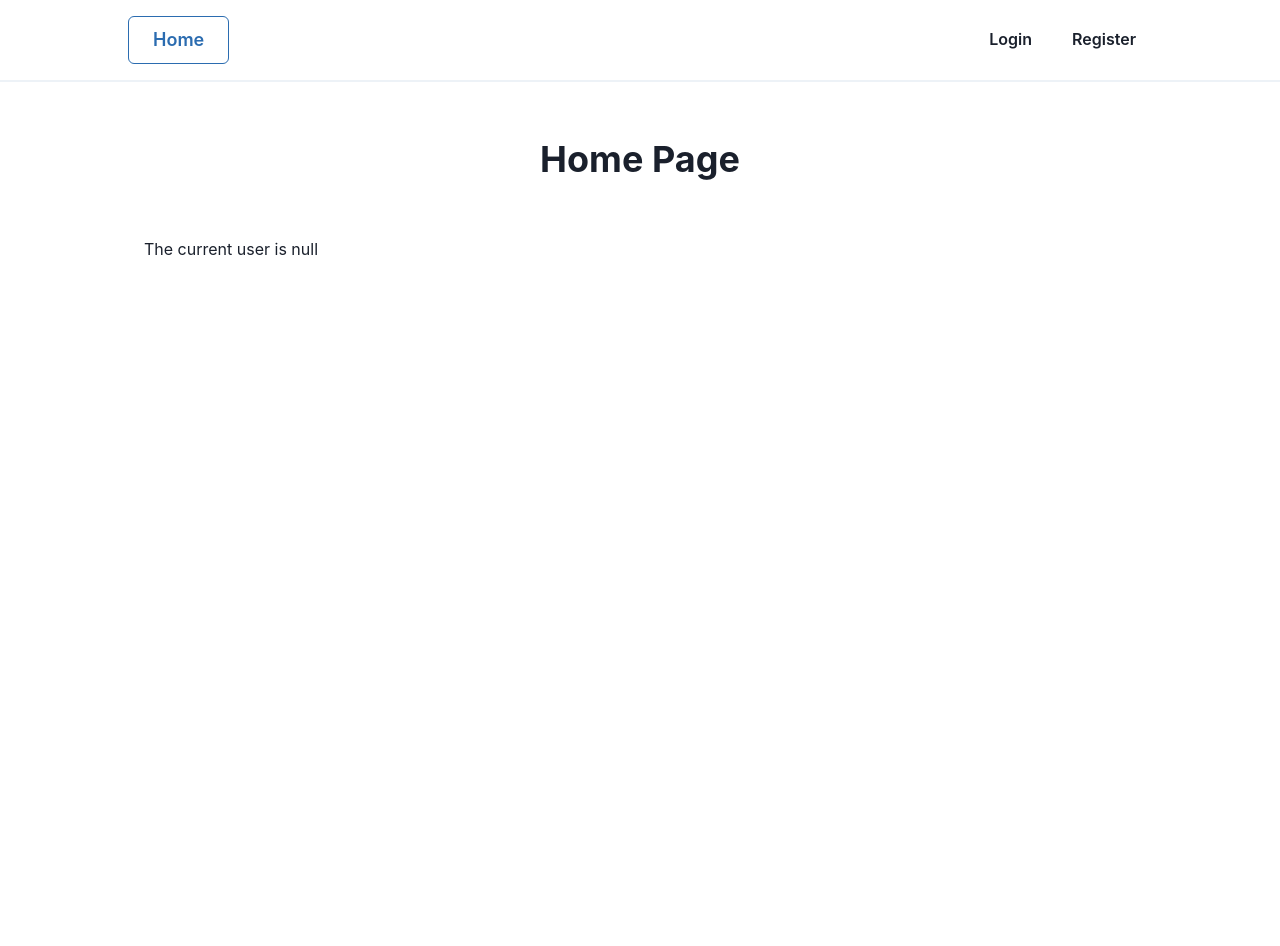
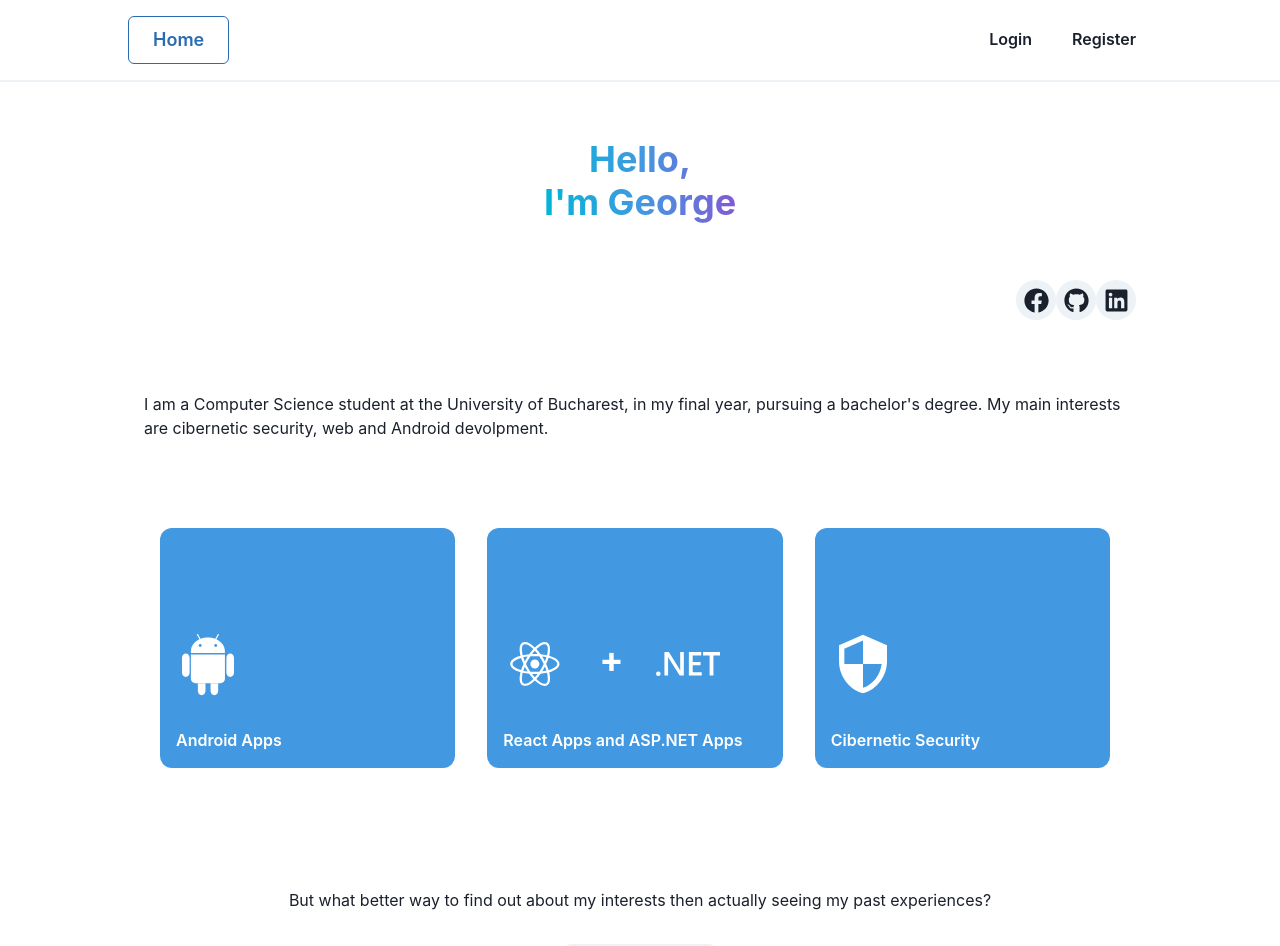
Before and after one commit to GeorgeBodea/ReactApp, a React (Create React App) app: page / in a window 1280 px wide. Shown: the top 946 px of the page. Before the commit the page ends 800 px from the top, so only its background shows below. Built offline with nearby package versions, Linux system fonts and the light colour scheme; no server answers.

Commit message:
Greatly improved the UI of homepage
Added icons with link, a small description about me, CV download button, and a footer.

```diff
--- a/package.json
+++ b/package.json
@@ -9,10 +9,12 @@
     "@testing-library/jest-dom": "^5.16.1",
     "@testing-library/react": "^12.1.2",
     "@testing-library/user-event": "^13.5.0",
-    "firebase": "^9.6.1",
+    "file-saver": "^2.0.5",
+    "firebase": "^9.6.6",
     "framer-motion": "^4.1.17",
     "react": "^17.0.2",
     "react-dom": "^17.0.2",
+    "react-icons": "^4.3.1",
     "react-router-dom": "^6.2.1",
     "react-scripts": "5.0.0",
     "web-vitals": "^2.1.2"
--- a/src/pages/HomePage.jsx
+++ b/src/pages/HomePage.jsx
@@ -1,20 +1,122 @@
 import {
-  Heading
+  Heading,
+  Icon,
+  IconButton,
+  Button,
+  VStack,
+  Stack,
+  Spacer,
+  Box,
+  Flex,
+  Text
 } from '@chakra-ui/react'
 
 import { Layout } from '../react_components/Layout'
-import { useAuth } from '../contexts/AppContexts'
+
+import { FaFacebook, FaGithub, FaLinkedin } from 'react-icons/fa'
+import { DiAndroid, DiReact } from 'react-icons/di'
+import { SiDotnet } from 'react-icons/si'
+import { MdSecurity } from 'react-icons/md'
+
+import Resume from '../Resume/George_Bodea_CV.pdf'
+
+export function Home() {
+
+  return (
+    <Layout>
+      <Heading textAlign='center' my={14} fontWeight='semibold'>
+        <Stack>
+            <Flex alignSelf="center">
+              <Box align="center">
+                <Text fontWeight='bold' bgGradient="linear(to-r, cyan.500, blue.400, purple.500)" bgClip="text">Hello, <br/>I'm George</Text>
+              </Box>
+            </Flex>
+        </Stack>
+      </Heading>
+
+      <VStack>
+        <Flex w="100%">
+         <Spacer></Spacer>
+          <a target = "_blank" href="https://www.facebook.com/bodea.george.9"  rel="noreferrer">
+            <IconButton  fontSize='25px' icon={<FaFacebook/>}  isRound='true'></IconButton>
+          </a>
+          <a target = "_blank" href="https://github.com/GeorgeBodea"  rel="noreferrer">
+            <IconButton  fontSize='25px' icon={<FaGithub/>} isRound='true'></IconButton>
+          </a>
+          <a target = "_blank" href="https://www.linkedin.com/in/george-bodea"  rel="noreferrer">
+            <IconButton  fontSize='25px' icon={<FaLinkedin/>} isRound='true'></IconButton>
+          </a>
+        </Flex>
+      </VStack>
+
+      <br></br>
+      <br></br>
+      <br></br>
+
+      <VStack>
+        <Text>
+        I am a Computer Science student at the University of Bucharest, in my final year, pursuing a bachelor's degree.
+        My main interests are cibernetic security, web and Android devolpment.
+        </Text>
+
+        <Flex w="100%">
+        <Box alignSelf="center" w="33%" px="4" py="16">
+          <Flex rounded="xl" direction="column" mt={4} bg="blue.400" h="30vh" justify="flex-end">
+            <Icon color="white" p="4" as={DiAndroid} w="24" h="24" />
+            <Text color="white" p="4" fontSize="s" fontWeight="semibold">
+              Android Apps
+            </Text>
+          </Flex>
+        </Box>
+
+        <Box alignSelf="center"  w="33%" px="4" py="16">
+          <Flex rounded="xl" direction="column" mt={4} bg="blue.400" h="30vh" justify="flex-end">
+            <Flex direction="row">
+              <Icon color="white" p="4" as={DiReact} w="24" h="24" />
+              <Text color="white" p="4" pt="4" fontSize="4xl" fontWeight="bold">+</Text>
+              <Icon color="white" p="4" as={SiDotnet} w="24" h="24" />
+            </Flex>
+            <Text color="white" p="4" fontSize="s" fontWeight="semibold">
+              React Apps and ASP.NET Apps
+            </Text>
+          </Flex>
+        </Box>
+
+        <Box alignSelf="center" w="33%" px="4" py="16">
+          <Flex rounded="xl" direction="column" mt={4} bg="blue.400" h="30vh" justify="flex-end">
+            <Icon color="white" p="4" as={MdSecurity} w="24" h="24" />
+            <Text color="white" p="4" fontSize="s" fontWeight="semibold">
+              Cibernetic Security
+            </Text>
+          </Flex>
+        </Box>
+
+        </Flex>
+
+        <br></br>
+        <br></br>
+
+        <Text>
+        But what better way to find out about my interests then actually seeing my past experiences?
+        </Text>
+
+        <br></br>
+
+        <Button align="center" mt="12">
+        <a href = {Resume} target = "_blank" color="black" rel="noreferrer">See my resume</a>
+        </Button>
+      </VStack>
 
 
-export function Home() {
-  const { currentUser } = useAuth()
-  return (
-    <Layout>
-      <Heading textAlign='center' my={14}>
-        Home Page
-      </Heading>
+      <Box as="footer" role="contentinfo" mx="auto" maxW="7xl" py="12" px={{ base: '4', md: '8' }}>
+      <Stack>
+        <Stack direction="row" spacing="4" align="center" justify="space-between">
+          <Icon color="white" p="4" as={MdSecurity} w="24" h="24" />
+        </Stack>
+        <Text alignSelf={{ base: 'center', sm: 'start' }} > © 2022 GeorgeB, Inc. No rights reserved. </Text>
+      </Stack>
+    </Box>
 
-      <p>{`The current user is ${currentUser}`}</p>
     </Layout>
   )
 }
```
Also changed, not shown: 2 other files (tests, documents, lock files or other folders).
